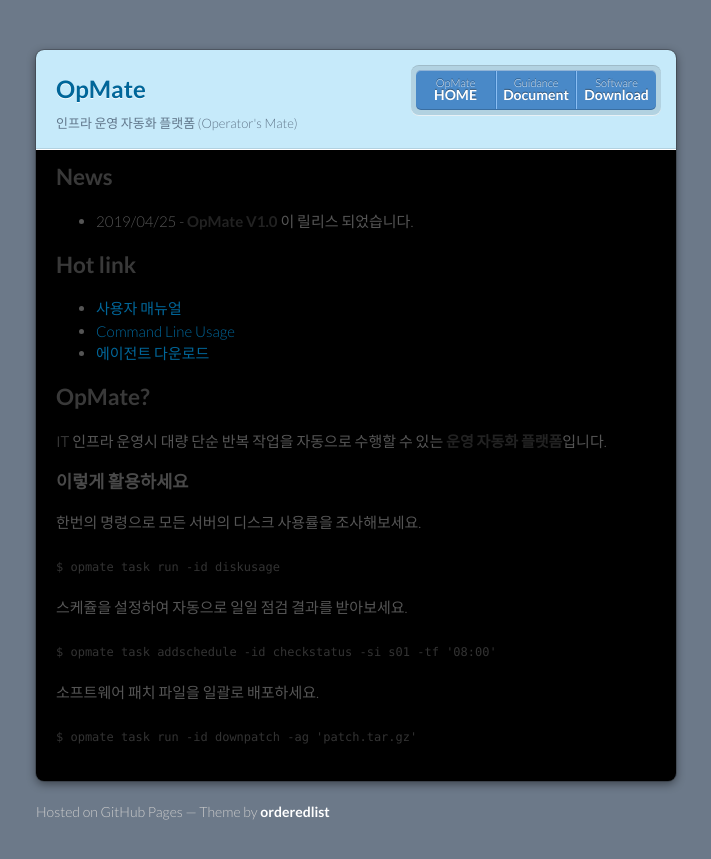
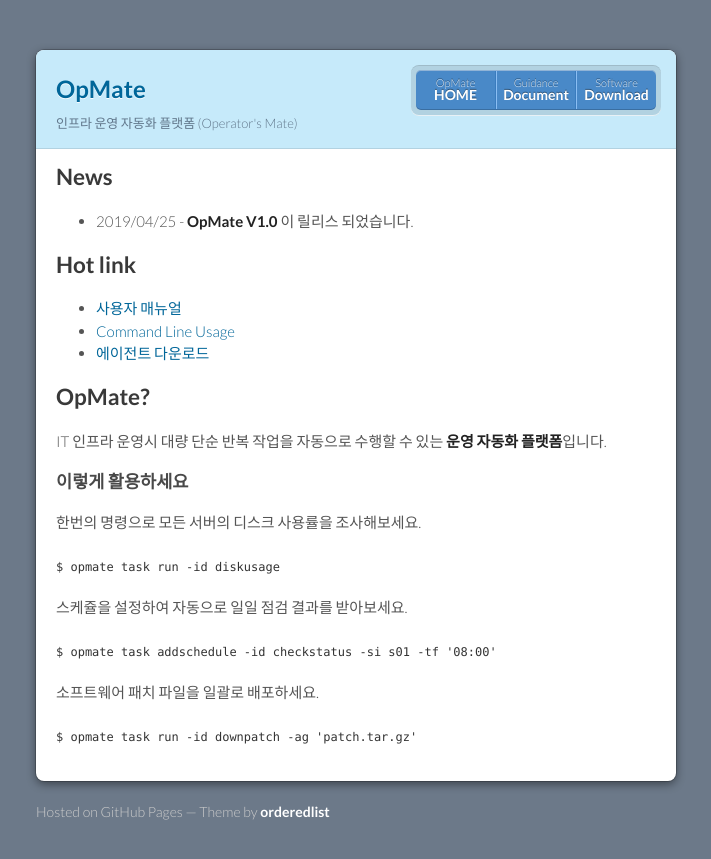
Before and after one commit to opmate/opmate.github.io, a Jekyll site: the page built from index.md, in a window 1280 px wide. Shown: the top 859 px of the page, without its empty margins (284-995 px from the left). Built offline with Jekyll 4.4.1, drawn with Linux system fonts in a browser that asks for light colours; our own code applies the rules of GitHub Pages for plain Markdown files; a script that is not in the unit is left out; the repository's description, which GitHub fills in, is left out.

Commit message:
Update jekyll-theme-modernist.scss

```diff
--- a/_sass/jekyll-theme-modernist.scss
+++ b/_sass/jekyll-theme-modernist.scss
@@ -18,7 +18,7 @@
 .wrapper {
   width:640px;
   margin:0 auto;
-  background:#000000;
+  background:#FFFFFF;
   border-radius: 8px;
   box-shadow: rgba(#000, 0.2) 0 0 0 1px, rgba(#000, 0.45) 0 3px 10px;
 }
```
